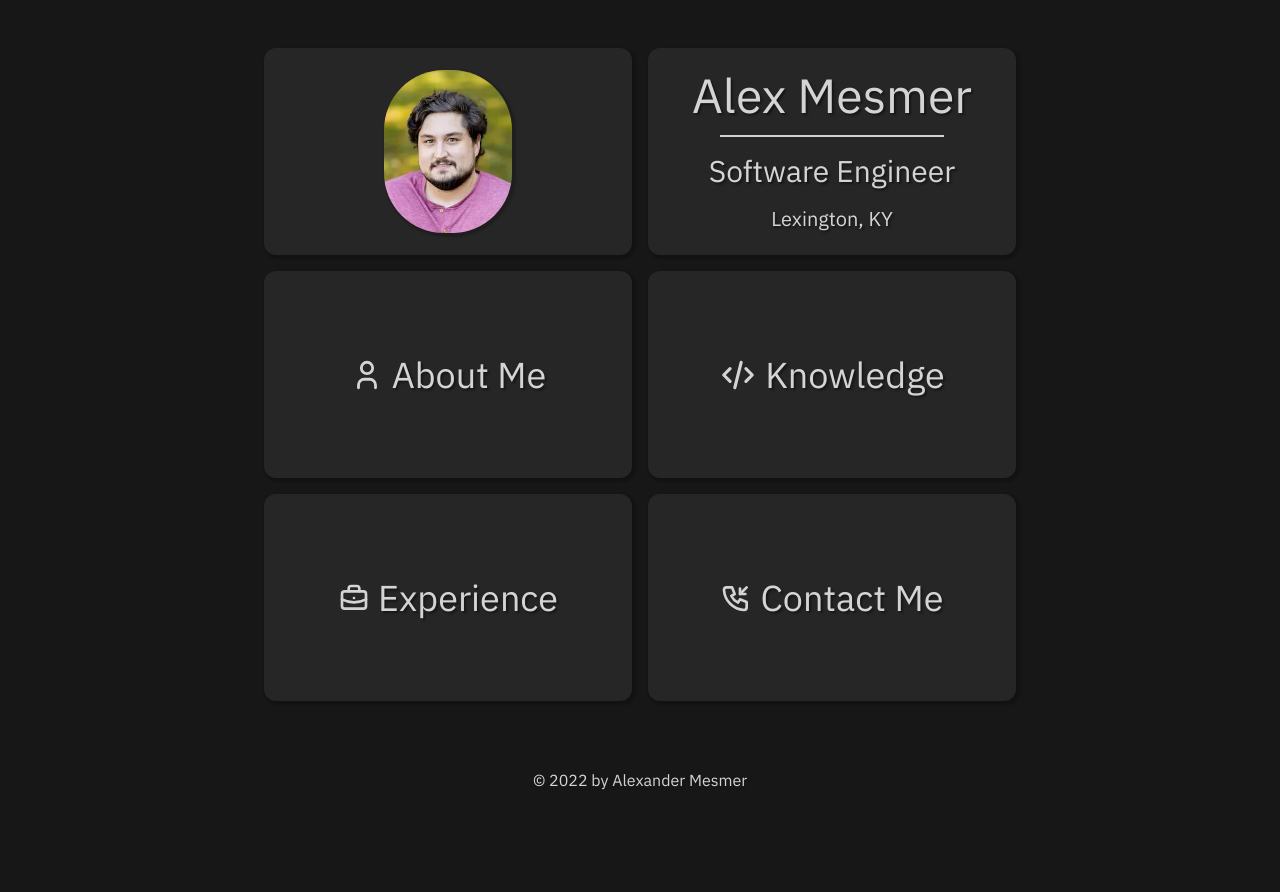
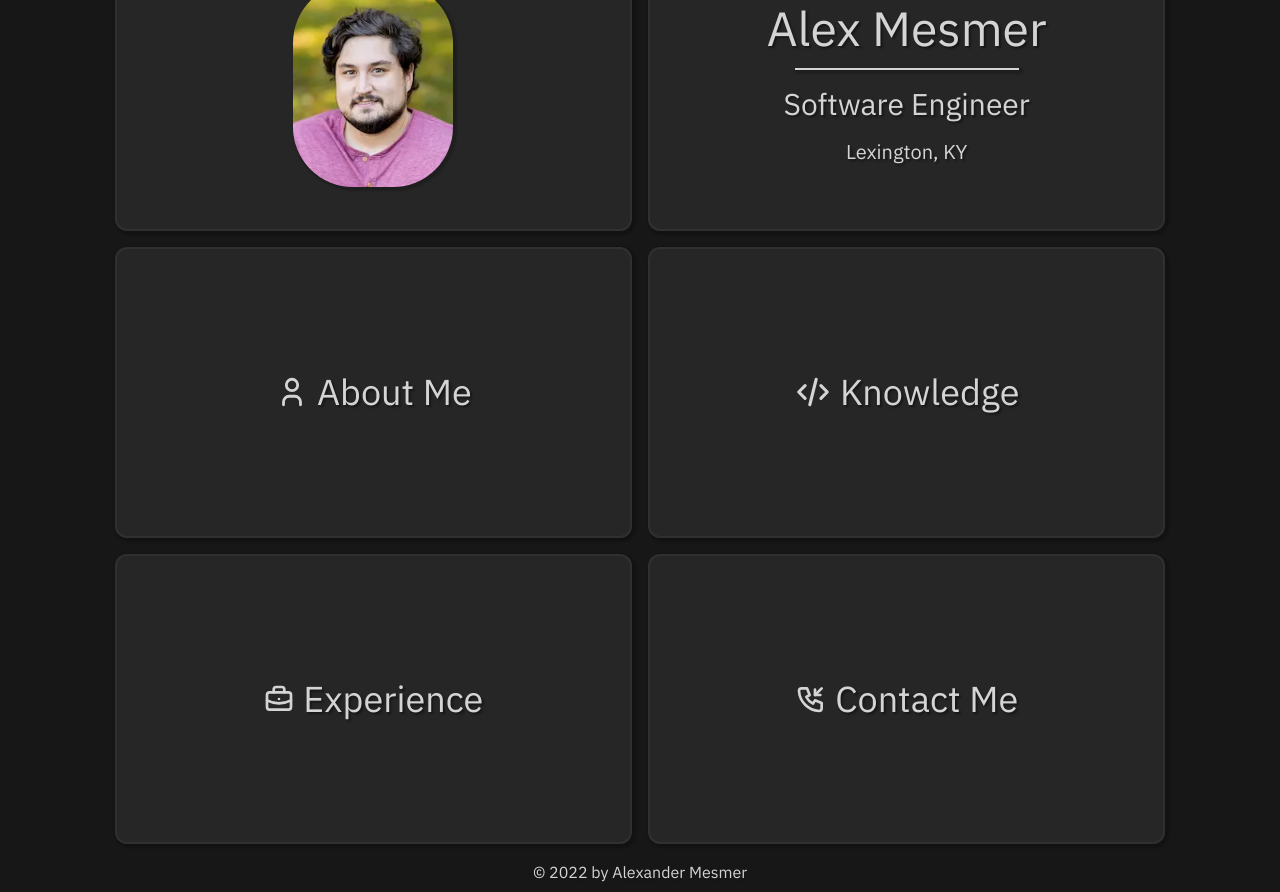
Before and after one commit to mez32/PersonalWebsite, a React (Vite) app: page / in a window 1280 px wide. Before the commit the page ends 800 px from the top, so only its background shows below. Built offline with nearby package versions, Linux system fonts and the light colour scheme.

Commit message:
Centered everything and added some border stuff.

```diff
--- a/src/components/Button.tsx
+++ b/src/components/Button.tsx
@@ -6,7 +6,7 @@ type Props = {
 
 const Button: React.FC<Props> = ({ children }) => {
 	return (
-		<button className='mt-4 border p-2 bg-neutral-900 rounded-lg border-neutral-600 hover:bg-neutral-700'>
+		<button className='mt-4 border border-neutral-700 border-opacity-60 p-2 bg-neutral-900 rounded-lg hover:bg-neutral-700 hover:border-neutral-900 active:scale-90'>
 			{children}
 		</button>
 	)
--- a/src/components/Divider.tsx
+++ b/src/components/Divider.tsx
@@ -1,7 +1,7 @@
 import React from 'react'
 
 const Divider: React.FC = () => {
-	return <div className='w-4/5 h-0.5 bg-neutral-300 my-0 mx-auto' />
+	return <div className='w-4/5 h-0.5 bg-neutral-300 my-0 mx-auto shadow-md' />
 }
 
 export default Divider
--- a/src/components/Footer.tsx
+++ b/src/components/Footer.tsx
@@ -1,7 +1,7 @@
 const Footer: React.FC = () => {
 	return (
 		<footer>
-			<div className='absolute bottom-0 w-full -mt-2 py-2 mx-auto justify-center items-center text-center'>
+			<div className='absolute w-full mx-auto pb-2 items-center text-center'>
 				<p>&#169; {new Date().getFullYear()} by Alexander Mesmer</p>
 			</div>
 		</footer>
--- a/src/components/GridCard.tsx
+++ b/src/components/GridCard.tsx
@@ -10,8 +10,8 @@ const GridCard: React.FC<Props> = ({ children, routeId }) => {
 	if (routeId) {
 		return (
 			<Link to={routeId}>
-				<div className='w-full h-full mt-4'>
-					<div className='bg-neutral-800 flex justify-center items-center text-center md:mx-2 aspect-video rounded-xl shadow-md border-black transform transition duration-400 hover:scale-105 active:scale-95'>
+				<div className='w-full h-full mb-4'>
+					<div className='bg-neutral-800 flex justify-center items-center text-center md:mx-2 aspect-video rounded-xl shadow-md border-2 border-opacity-40 border-neutral-700 transform transition duration-400 hover:scale-105 active:scale-95'>
 						{children}
 					</div>
 				</div>
@@ -19,8 +19,8 @@ const GridCard: React.FC<Props> = ({ children, routeId }) => {
 		)
 	}
 	return (
-		<div className='w-full h-full mt-4'>
-			<div className='bg-neutral-800 flex justify-center items-center text-center md:mx-2 aspect-video rounded-xl shadow-md border-black'>
+		<div className='w-full h-full mb-4'>
+			<div className='bg-neutral-800 flex justify-center items-center text-center md:mx-2 aspect-video rounded-xl shadow-md border-2 border-opacity-40 border-neutral-700'>
 				{children}
 			</div>
 		</div>
--- a/src/components/MainCard.tsx
+++ b/src/components/MainCard.tsx
@@ -1,4 +1,6 @@
 import React from 'react'
+import { Link } from 'react-router-dom'
+import Button from './Button'
 
 type Props = {
 	children: JSX.Element | JSX.Element[]
@@ -6,8 +8,11 @@ type Props = {
 
 const MainCard: React.FC<Props> = ({ children }) => {
 	return (
-		<div className='bg-neutral-800 w-11/12 md:w-4/5 lg:w-3/5 max-w-6xl mt-4 mx-auto justify-center items-center text-center border-black rounded-xl overflow-hidden p-6 md:p-8 shadow-md'>
+		<div className='absolute inset-y-4 inset-x-0 lg:inset-0 bg-neutral-800 h-min w-11/12 lg:w-10/12 lg:max-w-6xl 3xl:max-w-7xl mx-auto lg:my-auto text-center border-2 border-opacity-40 border-neutral-700 rounded-xl p-6 md:p-8 shadow-lg'>
 			{children}
+			<Link to={'/'}>
+				<Button>&larr; Home</Button>
+			</Link>
 		</div>
 	)
 }
--- a/src/index.css
+++ b/src/index.css
@@ -4,8 +4,13 @@
 @tailwind components;
 @tailwind utilities;
 
+html {
+	height: 100%;
+}
+
 body {
 	overscroll-behavior: 'contain';
+	height: 100%;
 	text-shadow: 2px 2px 2px #171717;
 	@apply bg-neutral-900 text-neutral-300 font-ibm h-full;
 }
--- a/src/pages/ContactMe.tsx
+++ b/src/pages/ContactMe.tsx
@@ -1,21 +1,11 @@
 import React from 'react'
-import { Link } from 'react-router-dom'
-import {
-	IconBrandGithub,
-	IconBrandLinkedin,
-	IconFileCode,
-	IconArticle,
-	IconMail,
-	IconDownload,
-} from '@tabler/icons'
-import Button from '../components/Button'
+import { IconBrandGithub, IconBrandLinkedin, IconMail, IconDownload } from '@tabler/icons'
 import Divider from '../components/Divider'
 import MainCard from '../components/MainCard'
 import ToolTip from '../components/ToolTip'
 
 const ContactMe: React.FC = () => {
 	return (
-		<div className='mb-4 md:mt-8'>
 		<MainCard>
 			<h1 className='pb-4'>Contact Me</h1>
 			<Divider />
@@ -28,8 +18,7 @@ const ContactMe: React.FC = () => {
 								target='_blank'
 								className='text-3xl hover:text-neutral-100'
 							>
-									<IconBrandLinkedin size={32} className='inline-block align-middle mb-1' />{' '}
-									LinkedIn
+								<IconBrandLinkedin size={32} className='inline-block align-middle mb-1' /> LinkedIn
 							</a>
 						</ToolTip>
 					</li>
@@ -79,11 +68,7 @@ const ContactMe: React.FC = () => {
 					</li>
 				</ul>
 			</div>
-				<Link to={'/'}>
-					<Button>&larr; Home</Button>
-				</Link>
 		</MainCard>
-		</div>
 	)
 }
 
--- a/src/pages/Home.tsx
+++ b/src/pages/Home.tsx
@@ -7,12 +7,12 @@ import Divider from '../components/Divider'
 const Home: React.FC = () => {
 	return (
 		<>
-			<div className='relative min-h-screen justify-center items-center text-center'>
-				<div className='grid md:grid-cols-2 w-11/12 md:w-4/5 lg:w-3/5 lg:max-w-5xl xl:max-w-6xl mx-auto pb-12 md:pt-8 3xl:pt-16'>
+			<div className='h-full'>
+				<div className='absolute inset-0 my-4 md:my-auto mx-auto grid md:grid-cols-2 w-11/12 lg:w-10/12 lg:max-w-6xl 3xl:max-w-7xl h-fit'>
 					<GridCard>
 						<div className='justify-center flex p-4'>
 							<img
-								className='rounded-[60px] h-auto w-40 md:w-32 2xl:w-40 3xl:w-44 shadow-md'
+								className='rounded-[60px] h-auto w-40 md:w-32 lg:w-40 2xl:w-44 3xl:w-48 shadow-md'
 								src='assets/alexImage.webp'
 								alt='A picture of me'
 							/>
@@ -42,8 +42,8 @@ const Home: React.FC = () => {
 						<IconPhoneIncoming className='mr-2 align-middle' size={32} />
 						<h3>Contact Me</h3>
 					</GridCard>
+					<Footer />
 				</div>
-				<Footer />
 			</div>
 		</>
 	)
--- a/src/pages/Knowledge.tsx
+++ b/src/pages/Knowledge.tsx
@@ -1,13 +1,10 @@
 import React from 'react'
-import { Link } from 'react-router-dom'
-import Button from '../components/Button'
 import Divider from '../components/Divider'
 import MainCard from '../components/MainCard'
 import ToolTip from '../components/ToolTip'
 
 const Knowledge: React.FC = () => {
 	return (
-		<div className='mb-4 md:mt-8'>
 		<MainCard>
 			<h1 className='pb-4'>Knowledge</h1>
 			<Divider />
@@ -26,8 +23,8 @@ const Knowledge: React.FC = () => {
 				<ul className='text-left text-lg md:text-xl list-disc list-outside ml-6 mb-2'>
 					<li>Backend: Node, Express, NestJS, Prisma, Sequelize, Mongoose, Twilio</li>
 					<li>
-							Frontend: React, NextJS, Redux Toolkit, Vite, Formik, Jest, React Testing Library,
-							React Bootstrap, Mantine UI, CSS (Tailwind, SASS, CSS in JS)
+						Frontend: React, NextJS, Redux Toolkit, Vite, Formik, Jest, React Testing Library, React
+						Bootstrap, Mantine UI, CSS (Tailwind, SASS, CSS in JS)
 					</li>
 					<li>Other services: Vite, Docker, Kubernetes, SQL, Mongo, Firebase, and AWS</li>
 				</ul>
@@ -106,8 +103,8 @@ const Knowledge: React.FC = () => {
 								target='_blank'
 								className='hover:text-neutral-100'
 							>
-									A microservices ticket buying app with Docker, Kubernetes, TypeScript, Express,
-									NATS streaming server, Mongo, and NextJS.
+								A microservices ticket buying app with Docker, Kubernetes, TypeScript, Express, NATS
+								streaming server, Mongo, and NextJS.
 							</a>
 						</ToolTip>
 					</li>
@@ -128,11 +125,7 @@ const Knowledge: React.FC = () => {
 					position, and from personal side projects that may not be visible on my Github.
 				</p>
 			</div>
-				<Link to={'/'}>
-					<Button>&larr; Home</Button>
-				</Link>
 		</MainCard>
-		</div>
 	)
 }
 
--- a/src/pages/WorkExperience.tsx
+++ b/src/pages/WorkExperience.tsx
@@ -1,12 +1,9 @@
 import React from 'react'
-import { Link } from 'react-router-dom'
-import Button from '../components/Button'
 import Divider from '../components/Divider'
 import MainCard from '../components/MainCard'
 
 const WorkExperience: React.FC = () => {
 	return (
-		<div className='mb-4 md:mt-8'>
 		<MainCard>
 			<h1 className='pb-4'>Work Experience</h1>
 			<Divider />
@@ -60,22 +57,16 @@ const WorkExperience: React.FC = () => {
 				</h4>
 
 				<p className='ml-2 md:ml-4 text-md md:text-lg lg:text-xl mb-2'>
-						Sales person for company owned stores and authorized dealers. Achieved Business Expert
-						and FirstNet Expert (healthcare and first responder accounts) status during my tenure.
+					Sales person for company owned stores and authorized dealers. Achieved Business Expert and
+					FirstNet Expert (healthcare and first responder accounts) status during my tenure.
 				</p>
 				<ul className='ml-7 md:ml-10 text-md md:text-lg lg:text-xl list-disc list-outside mb-4'>
 					<li>CPNI Certified yearly.</li>
-						<li>
-							Switched over an entire city&apos;s Emergency Management Department to FirstNet.
-						</li>
+					<li>Switched over an entire city&apos;s Emergency Management Department to FirstNet.</li>
 					<li>Achieved Business Expert and FirstNet Expert in multiple years.</li>
 				</ul>
 			</div>
-				<Link to={'/'}>
-					<Button>&larr; Home</Button>
-				</Link>
 		</MainCard>
-		</div>
 	)
 }
 
```
Also changed, not shown: src/pages/AboutMe.tsx (+10 -18 lines). Lines whose indentation alone changed are shown as unchanged.
